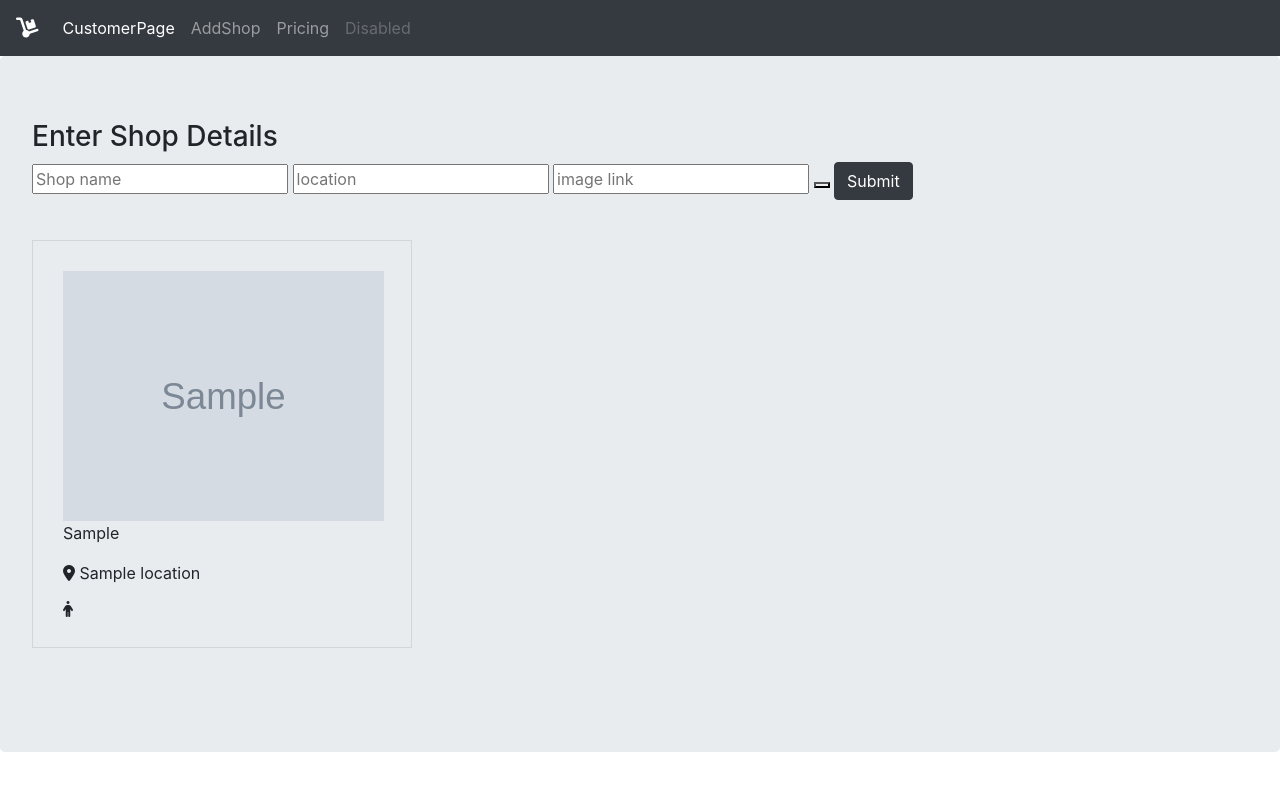
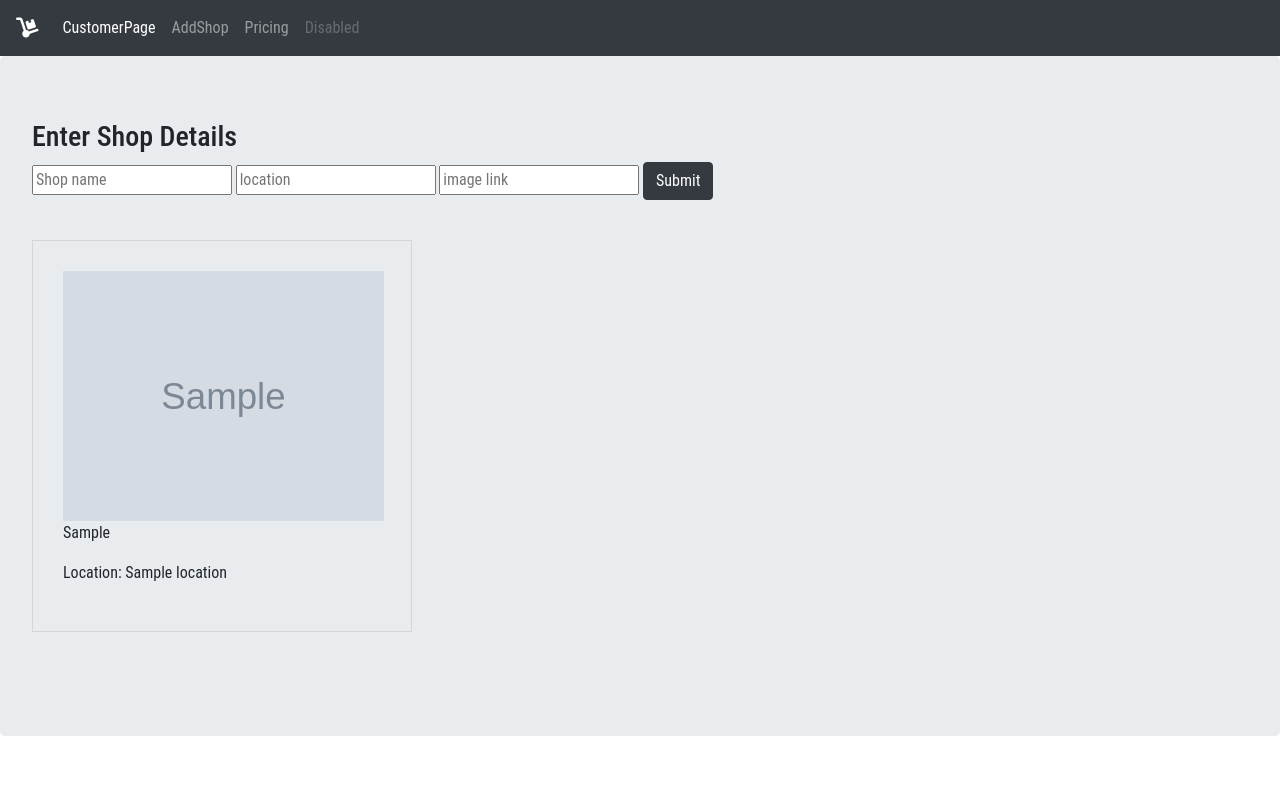
Before and after one commit to naveenggmu/grocerstop, a Flask app: template templates/addShop.html in a window 1280 px wide. Run offline with Flask 2, Linux system fonts and the light colour scheme; the template is opened without the code that fills it: most values are stand-ins (such as "Sample title", 1, 10 or a date in 2020); grey boxes marked "Sample" are stand-in pictures; some libraries are stand-ins or nearby versions.

Commit message:
noob naveen

```diff
--- a/templates/addShop.html
+++ b/templates/addShop.html
@@ -2,12 +2,10 @@
 <head>
     <meta charset="UTF-8">
     <meta name="viewport" content="width=device-width, initial-scale=1.0, shrink-to-fit=no">
+    <link rel="stylesheet" href="https://stackpath.bootstrapcdn.com/bootstrap/4.4.1/css/bootstrap.min.css" integrity="sha384-Vkoo8x4CGsO3+Hhxv8T/Q5PaXtkKtu6ug5TOeNV6gBiFeWPGFN9MuhOf23Q9Ifjh" crossorigin="anonymous">
     <link rel= "stylesheet" type= "text/css" href= "{{ url_for('static',filename='styles/design.css') }}">
-    <link rel="stylesheet" href="https://stackpath.bootstrapcdn.com/bootstrap/4.4.1/css/bootstrap.min.css" integrity="sha384-Vkoo8x4CGsO3+Hhxv8T/Q5PaXtkKtu6ug5TOeNV6gBiFeWPGFN9MuhOf23Q9Ifjh" crossorigin="anonymous">
     <title>addShop</title>
     <script src="https://kit.fontawesome.com/92742d306e.js" crossorigin="anonymous"></script>
-    <link href="https://fonts.googleapis.com/css?family=Roboto+Condensed:300&display=swap" rel="stylesheet">
-
 </head>
 <body>
   <nav class="navbar navbar-expand-lg navbar-dark bg-dark">
@@ -39,7 +37,7 @@
             <input type="text" name="name" placeholder="Shop name">
             <input type="text" name="location" placeholder="location">
             <input type="text" name="image" placeholder="image link">
-            <button></button>
+
             <button type="submit" class="btn btn-dark">Submit</button>
         </form>
         <br>
@@ -48,22 +46,23 @@
             <button type="submit" class="btn btn-dark">Customer</button>
         </form> -->
 
-
-
-
+        <div class="boxes">
           {% for i,j in t.items() %}
             {% for key,values in j.items() %}
               <div class="box">
                 <centre><img src={{values['image']}} height="250" width="321"></centre>
                 <p>{{key}}</p>
-                <p><i class="fas fa-map-marker-alt"></i> {{values["location"]}}</p>
-                <i class="fas fa-male"></i>
+                <p>Location: {{values["location"]}}</p>
               </div>
             {% endfor %}
           {% endfor %}
         </div>
     </div>
 
+
+
+
+
     <script src="https://code.jquery.com/jquery-3.4.1.slim.min.js" integrity="sha384-J6qa4849blE2+poT4WnyKhv5vZF5SrPo0iEjwBvKU7imGFAV0wwj1yYfoRSJoZ+n" crossorigin="anonymous"></script>
     <script src="https://cdn.jsdelivr.net/npm/popper.js@1.16.0/dist/umd/popper.min.js" integrity="sha384-Q6E9RHvbIyZFJoft+2mJbHaEWldlvI9IOYy5n3zV9zzTtmI3UksdQRVvoxMfooAo" crossorigin="anonymous"></script>
     <script src="https://stackpath.bootstrapcdn.com/bootstrap/4.4.1/js/bootstrap.min.js" integrity="sha384-wfSDF2E50Y2D1uUdj0O3uMBJnjuUD4Ih7YwaYd1iqfktj0Uod8GCExl3Og8ifwB6" crossorigin="anonymous"></script>
```
Lines whose indentation alone changed are shown as unchanged.
